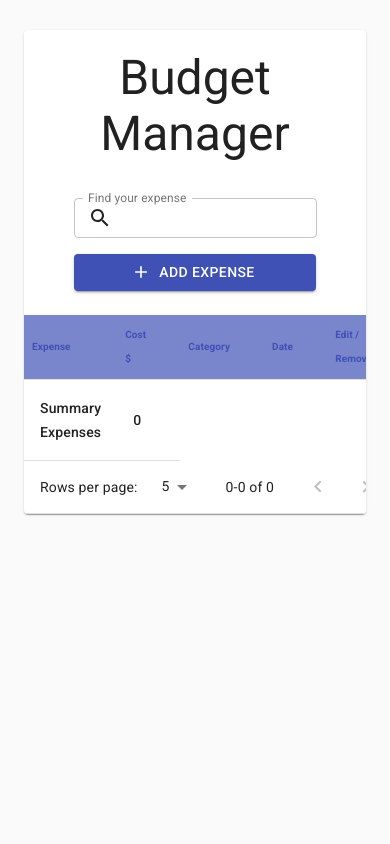
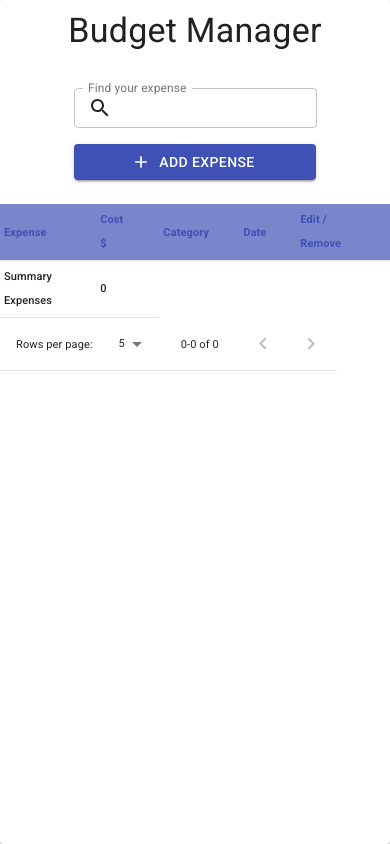
Before and after one commit to mateusz24polok/budget-manager-app, a React (Create React App) app: page / in a window 390 px wide. Built offline with nearby package versions, Linux system fonts and the light colour scheme.

Commit message:
Styles has been updated and adapted to mobile devices

```diff
--- a/src/components/organisms/Table/index.tsx
+++ b/src/components/organisms/Table/index.tsx
@@ -13,6 +13,8 @@ import {
   TableSortLabel,
   TableFooter,
   Typography,
+  useMediaQuery,
+  useTheme,
 } from "@material-ui/core";
 import {
   SingleExpenseInterface,
@@ -38,6 +40,9 @@ interface TableProps {
 const Table: React.FC<TableProps> = ({ bodyData, headData }) => {
   const dispatch = useDispatch();
   const classes = useStyles();
+
+  const theme = useTheme();
+  const matches = useMediaQuery(theme.breakpoints.up("sm"));
 
   const filtersOutExpensesValue = useSelector(selectFitersOutExpensesValue);
 
@@ -94,7 +99,7 @@ const Table: React.FC<TableProps> = ({ bodyData, headData }) => {
 
   return (
     <Paper className={classes.root}>
-      <Typography variant="h3" component="h1" align="center">
+      <Typography variant={matches ? "h3" : "h4"} component="h1" align="center">
         Budget Manager
       </Typography>
       <Toolbar />
@@ -153,6 +158,7 @@ const Table: React.FC<TableProps> = ({ bodyData, headData }) => {
         </MuiTable>
       </TableContainer>
       <TablePagination
+        className={classes.pagination}
         rowsPerPageOptions={rowsPerPageOptions}
         count={bodyData.length}
         rowsPerPage={rowsPerPage}
--- a/src/components/organisms/Table/styles.tsx
+++ b/src/components/organisms/Table/styles.tsx
@@ -3,7 +3,7 @@ import { makeStyles, Theme } from "@material-ui/core";
 export const useStyles = makeStyles((theme: Theme) => ({
   root: {
     paddingTop: "20px",
-    margin: theme.spacing(3)
+    margin: theme.spacing(4),
   },
 
   table: {
@@ -23,15 +23,62 @@ export const useStyles = makeStyles((theme: Theme) => ({
     },
   },
 
+  pagination: {
+    fontSize: "14px",
+  },
+
   "@media (max-width: 670px)": {
+    root: {
+      paddingTop: "10px",
+      margin: theme.spacing(0),
+      minHeight: "100vh",
+
+    "& .MuiTablePagination-caption, .MuiTablePagination-input, .MuiTablePagination-select":{
+      fontSize: "11px",
+    }
+    },
+
+    table: {
+      "& thead th": {
+        fontSize: "11px",
+        padding: "4px",
+      },
+      "& tbody td": {
+        fontSize: "11px",
+        padding: "4px",
+      },
+
+      "& tfoot td": {
+        fontSize: "11px",
+        padding: "4px",
+      },
+    },
+  },
+
+  "@media (max-width: 347px)": {
+    root: {
+    "& .MuiTablePagination-toolbar":{
+      padding: "4px",
+    },
+
+    "& .MuiTablePagination-caption, .MuiTablePagination-input, .MuiTablePagination-select":{
+      fontSize: "10px",
+    }
+    },
+
     table: {
       "& thead th": {
         fontSize: "10px",
-        padding: "8px"
+        padding: "2px",
       },
       "& tbody td": {
         fontSize: "10px",
-        padding: "8px"
+        padding: "2px",
+      },
+
+      "& tfoot td": {
+        fontSize: "10px",
+        padding: "2px",
       },
     },
   },
--- a/src/theme/theme.tsx
+++ b/src/theme/theme.tsx
@@ -9,8 +9,9 @@ export const theme = createMuiTheme({
         },
 
         body: {
-          margin: "30px auto",
+          margin: "0 auto",
           maxWidth: "1000px",
+
         },
       },
     },
```
